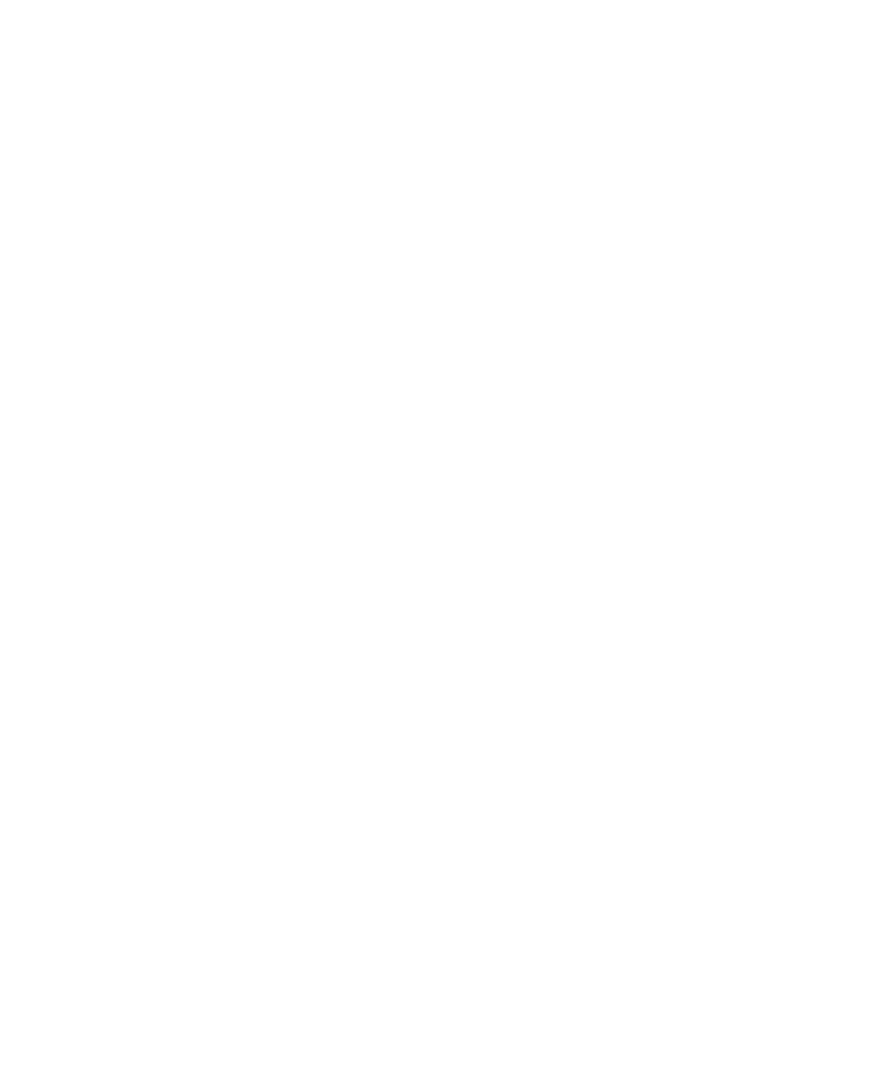
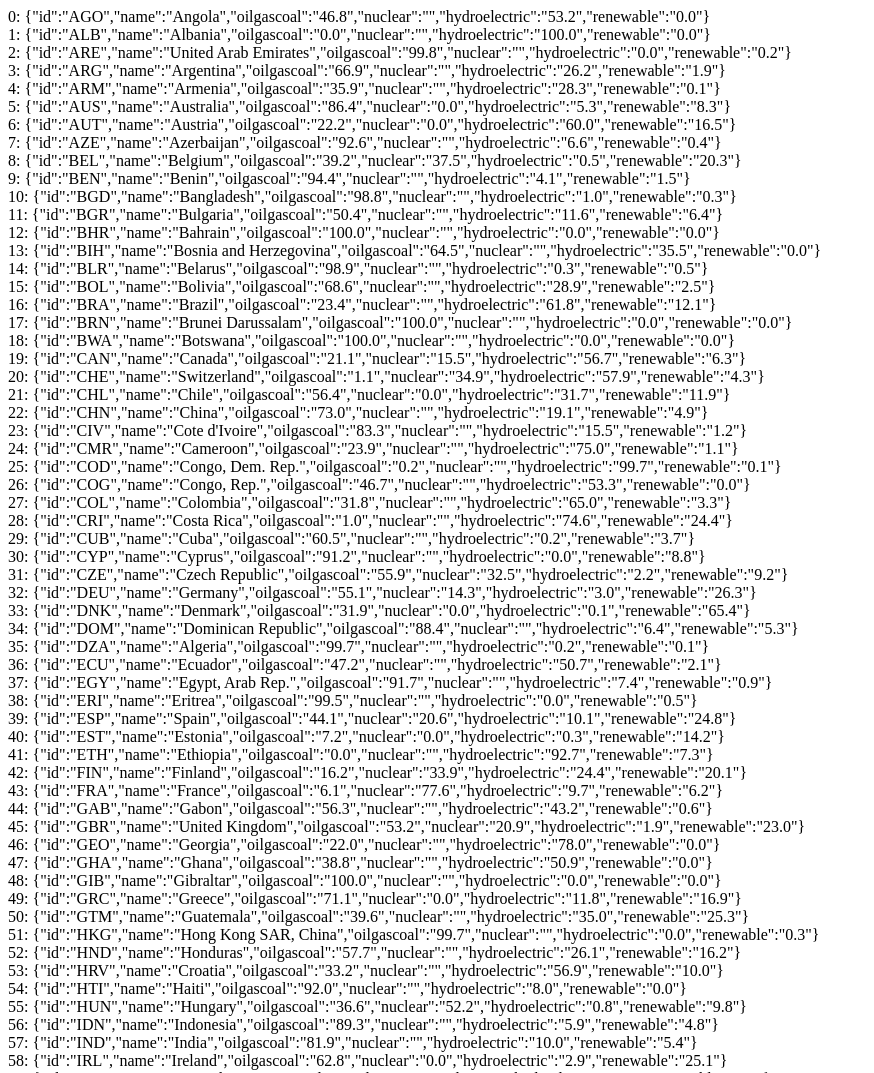
Before and after one commit to wj-kang/learning-D3.js, a plain HTML site: page d3-start-to-finish-code/step2/index.html in a window 1280 px wide. Shown: the top 1073 px of the page, without its empty margins (0-874 px from the left). Before the commit the page ends 800 px from the top, so only its background shows below. Drawn offline with Linux system fonts and the light colour scheme.

Commit message:
step2 - fetch/parse csv data

```diff
--- a/d3-start-to-finish-code/step2/index.html
+++ b/d3-start-to-finish-code/step2/index.html
@@ -1,10 +1,12 @@
 <!DOCTYPE html>
 <html lang="en">
   <head>
-    <meta charset="utf-8">
+    <meta charset="utf-8" />
     <title>Energy mix by Country 2015</title>
   </head>
 
   <body>
+    <script src="js/lib/d3.min.js"></script>
+    <script src="js/main.js"></script>
   </body>
 </html>
--- a/d3-start-to-finish-code/step2/js/main.js
+++ b/d3-start-to-finish-code/step2/js/main.js
@@ -0,0 +1,18 @@
+async function getData() {
+  return await d3.csv('data/data.csv', (row) => {
+    return {
+      // we can use converter call back function here. something like parseFloat(v)
+      ...row,
+    };
+  });
+}
+
+async function render() {
+  d3.select('body') //
+    .selectAll('g3')
+    .data(await getData())
+    .join('div')
+    .text((d, i) => i + ': ' + JSON.stringify(d));
+}
+
+render();
```
